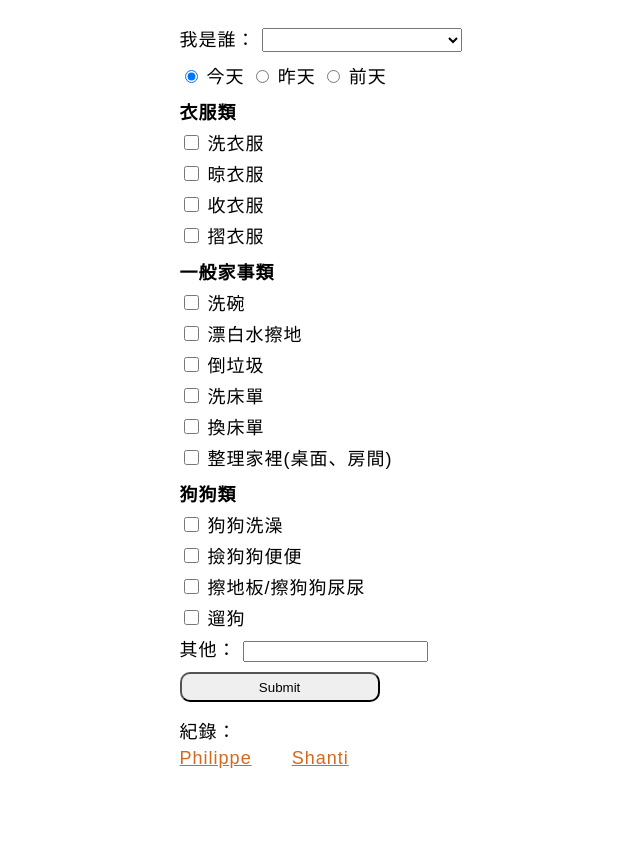
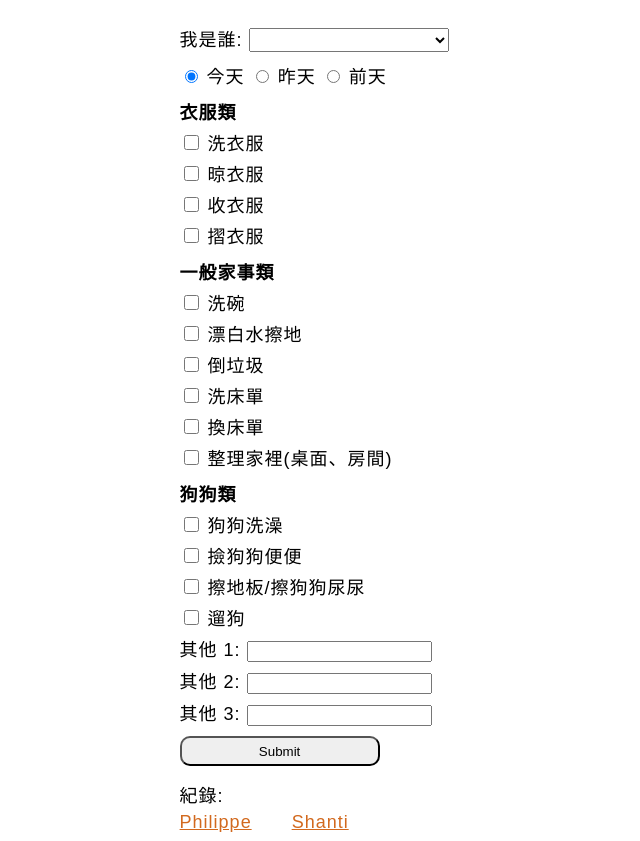
Before and after one commit to huichiaotsou/chores, a website: page public/index.html in a window 1280 px wide. Shown: the whole page, without its empty margins (18-658 px from the left). Before the commit the page ends 800 px from the top, so only its background shows below. Drawn offline with Linux system fonts and the light colour scheme.

Commit message:
add multiple inputs, implement saveRewards (on conflict do nothing)

```diff
--- a/public/index.html
+++ b/public/index.html
@@ -10,11 +10,12 @@
         <main>
             <form method="POST" enctype="multipart/form-data" name="data">
 
-                <label for="name">我是誰：</label>
+                <label for="name">我是誰:</label>
                 <select name="name" id="name" required>
                     <option  selected disabled></option>
                     <option value="Philippe">Philippe</option>
                     <option value="Shanti">Shanti</option>
+                    <option value="Test">Test</option>
                 </select>
 
                 <div style="margin-top: 10px;">
@@ -99,15 +100,25 @@
                 </div>
 
                 <div class="options">
-                    <label for="others">其他：</label>
-                    <input type="text" id="others" name="others">
+                    <label for="other1">其他 1:</label>
+                    <input type="text" id="other1" name="other1">
+                </div>
+
+                <div class="options">
+                    <label for="other2">其他 2:</label>
+                    <input type="text" id="other2" name="other2">
+                </div>
+
+                <div class="options">
+                    <label for="other3">其他 3:</label>
+                    <input type="text" id="other3" name="other3">
                 </div>
 
                 <input type="submit" id="submit" style="border-radius: 10px;">
 
             </form>
 
-            <div style="margin-top: 15px;">紀錄：</div>
+            <div style="margin-top: 15px;">紀錄:</div>
             <div id="records">
                 <a class="record_person" href="/records/Philippe">Philippe</a>
                 <a class="record_person" href="/records/Shanti">Shanti</a>
```
Also changed, not shown: API/GET.js (+6 -1 lines), API/POST.js (+15 -6 lines), utils/save.js (+10 -1 lines).
